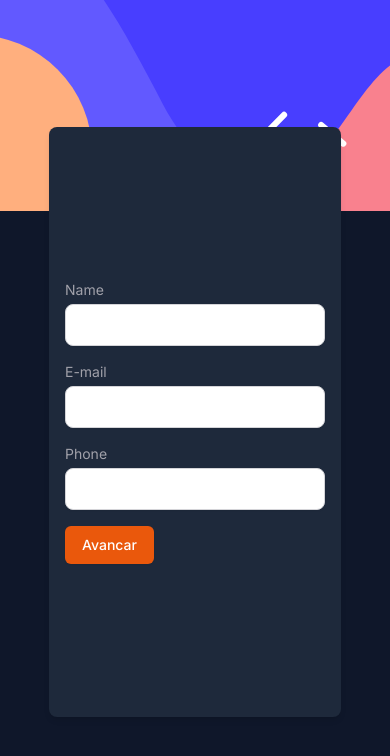
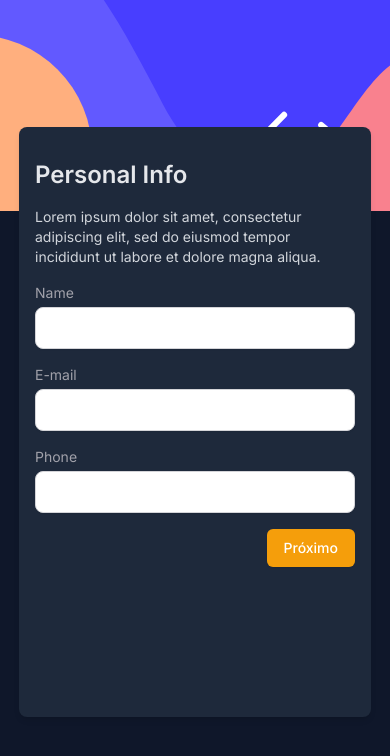
Before and after one commit to miguelCassimiro99/next-form-validation, a Next.js app: page / in a window 390 px wide. Shown: the top 756 px of the page. Built offline with nearby package versions, Linux system fonts and the light colour scheme.

Commit message:
style: basic info responsive

```diff
--- a/app/page.tsx
+++ b/app/page.tsx
@@ -12,10 +12,10 @@ export default function Home() {
   //TODO: store on localstorage in case of reload
 
   return (
-    <main className="flex min-h-screen w-[100vw] overflow-hidden min-w-max items-center justify-center bg-slate-900 h-full relative">
+    <main className="flex min-h-screen w-[100vw] overflow-hidden min-w-max items-center justify-center bg-slate-900 h-full relative max-w-[100vw]">
       <div className="steps-container h-1/4 bg-mobile-hero bg-cover object-center fixed top-0 w-full md:hidden"></div>
 
-      <section className="absolute h-[70%] w-3/4 md:w-full p-4 rounded-[8px] shadow-md bg-slate-800 min-w-max flex justify-center items-center gap-10 md:py-4 container md:justify-start">
+      <section className="absolute h-[70%] w-3/4 p-4 rounded-[8px] shadow-md bg-slate-800 min-w-max flex justify-start items-start gap-10 container md:justify-start md:max-w-4xl">
         <div className="h-full w-1/2 bg-desktop-side bg-bottom bg-cover bg-no-repeat hidden md:block rounded-[8px]"></div>
 
         {/* TODO: Transition between forms */}
--- a/components/Button.tsx
+++ b/components/Button.tsx
@@ -31,8 +31,8 @@ const sizeClasses = {
 }
 
 const themeClasses = {
-  primary: 'bg-orange-600 hover:bg-orange-700 focus:ring-orange-500 text-white',
-  accent: 'bg-indigo-600 hover:bg-indigo-700 focus:ring-indigo-500 text-white',
+  primary: 'bg-amber-500 hover:bg-amber-400 focus:ring-amber-600 text-white',
+  accent: 'bg-indigo-400 hover:bg-indigo-700 focus:ring-indigo-500 text-white',
   secondary:
     'bg-white hover:bg-slate-100 focus:ring-indigo-500 border border-slate-300 text-gray-600',
   light:
@@ -54,7 +54,7 @@ export default function Button({
   ...props
 }: IButton) {
   const classes = classnames(
-    'inline-flex items-center px-4 py-2 border border-transparent font-medium rounded-md shadow-sm focus:outline-none focus:ring-2 focus:ring-offset-2',
+    'inline-flex items-center px-4 py-2 border border-transparent font-medium rounded-md shadow-sm focus:outline-none focus:ring-2 focus:ring-offset-2 transition-all',
     sizeClasses[size || 'md'],
     colors || themeClasses[theme || 'secondary'],
     className,
--- a/components/Forms/BasicInfo/BasicInfo.tsx
+++ b/components/Forms/BasicInfo/BasicInfo.tsx
@@ -34,24 +34,35 @@ export default function BasicInfo() {
   }
 
   return (
-    <div>
+    <div className="w-full md: max-w-sm lg:max-w-md">
       <FormProvider {...basicInfoForm}>
-        <form onSubmit={handleSubmit(handleBasicInfo)}>
-          <div className="flex flex-col items-center justify-start gap-y-4 md:items-strech">
+        <form
+          onSubmit={handleSubmit(handleBasicInfo)}
+          className="py-4 md:py-6 overflow-hidden max-w-md">
+          <h2 className="text-2xl font-semibold md:font-bold text-gray-200 mb-4">
+            Personal Info
+          </h2>
+
+          <p className="text-sm text-gray-300 mb-4 max-w-xs">
+            Lorem ipsum dolor sit amet, consectetur adipiscing elit, sed do
+            eiusmod tempor incididunt ut labore et dolore magna aliqua.
+          </p>
+
+          <div className="flex flex-col items-center justify-start gap-y-4">
             <div className="flex flex-col justify-start items-start w-full gap-4">
-              <Form.Field>
+              <Form.Field className="w-full">
                 <Form.Label htmlFor="name">Name</Form.Label>
                 <Form.Input type="text" name="name" />
                 <Form.ErrorMessage field="name" />
               </Form.Field>
 
-              <Form.Field>
+              <Form.Field className="w-full">
                 <Form.Label htmlFor="phone">E-mail</Form.Label>
                 <Form.Input type="text" name="email" />
                 <Form.ErrorMessage field="email" />
               </Form.Field>
 
-              <Form.Field>
+              <Form.Field className="w-full">
                 <Form.Label htmlFor="phone">Phone</Form.Label>
                 <Form.Input type="text" name="phone" />
                 <Form.ErrorMessage field="phone" />
@@ -59,7 +70,8 @@ export default function BasicInfo() {
 
               {/* disabled: !data || erros */}
               <Button
-                label="Avancar"
+                label="Próximo"
+                className="ml-auto"
                 disabled={Object.keys(errors).length > 0}
               />
             </div>
```
